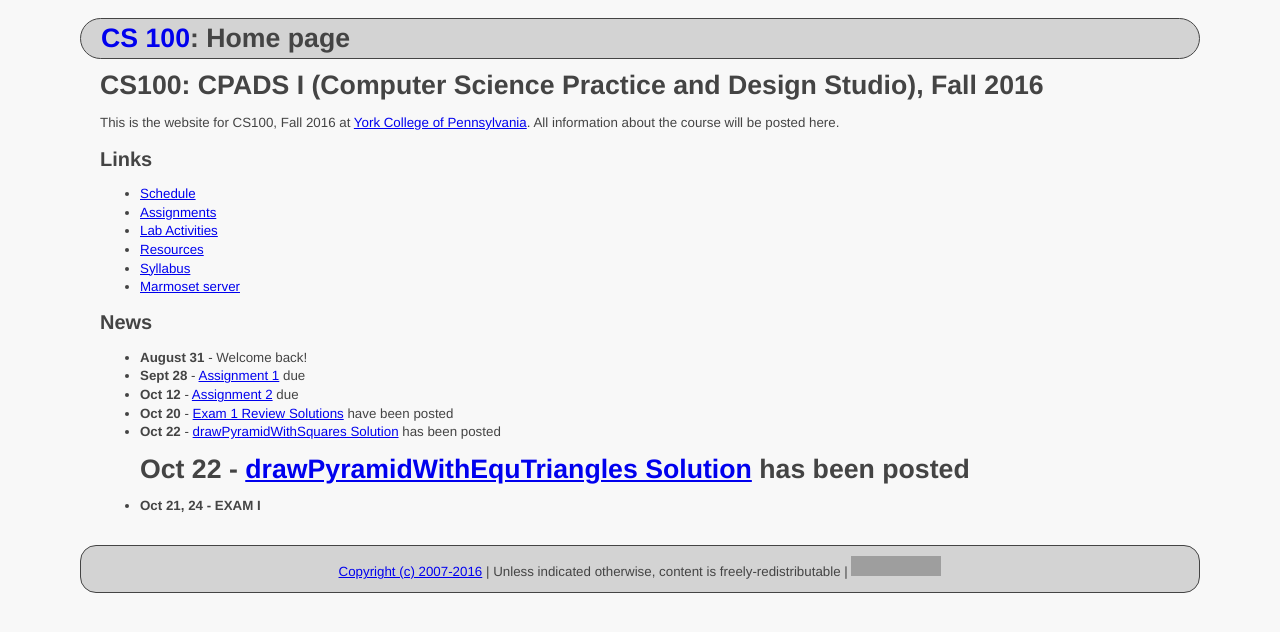
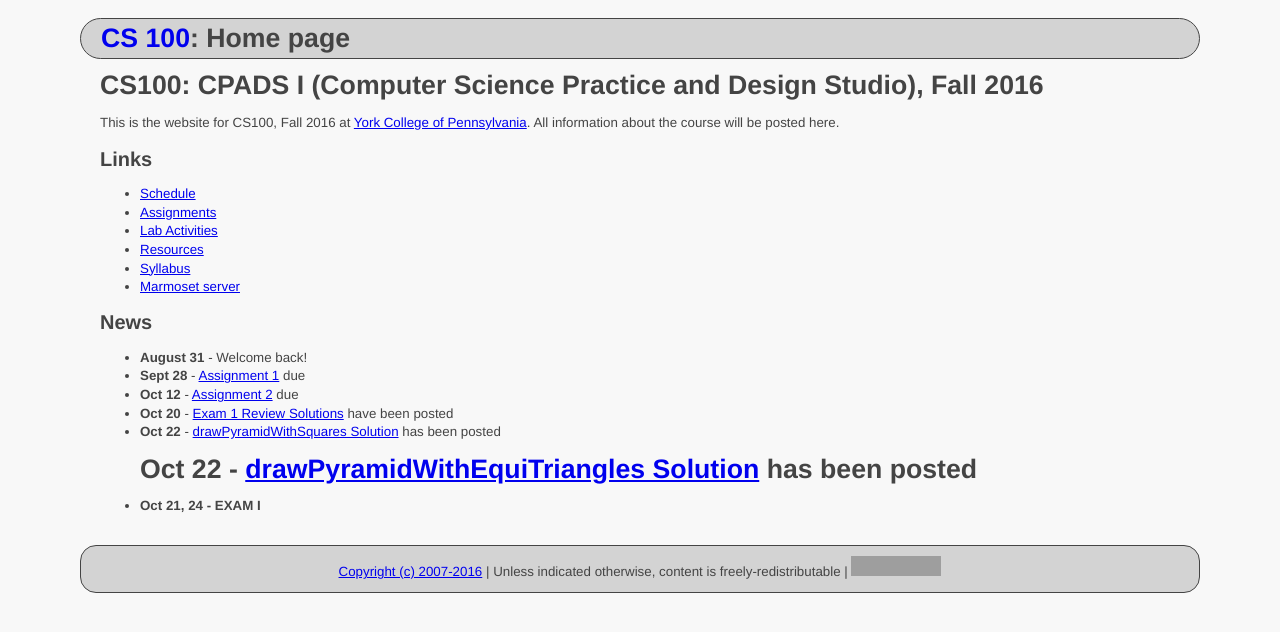
Before and after one commit to ycpcs/cs100-fall2016, a Jekyll site: the page built from index.md, in a window 1280 px wide. Shown: the top 632 px of the page. Built offline with Jekyll 4.4.1, drawn with Linux system fonts in a browser that asks for light colours; grey boxes are pictures that could not be loaded.

Commit message:
updated links

```diff
--- a/index.md
+++ b/index.md
@@ -25,7 +25,7 @@
 * **Oct 12** - [Assignment 2](assign/CPADS_Assign2.pdf) due
 * **Oct 20** - [Exam 1 Review Solutions](labs/CPADS_Exam1_Review_Solutions.pdf) have been posted
 * **Oct 22** - [drawPyramidWithSquares Solution](assign/cs100_assign02_drawPyramidWithSquares_solution.py) has been posted
-# **Oct 22** - [drawPyramidWithEquTriangles Solution](assign/cs100_assign02_drawPyramidWithEquTriangles_solution.py) has been posted
+# **Oct 22** - [drawPyramidWithEquiTriangles Solution](assign/cs100_assign02_drawPyramidWithEquiTriangles_solution.py) has been posted
 * **Oct 21, 24 - EXAM I**
 
 
```
Also changed, not shown: assign/index.md (+1 -1 lines).
